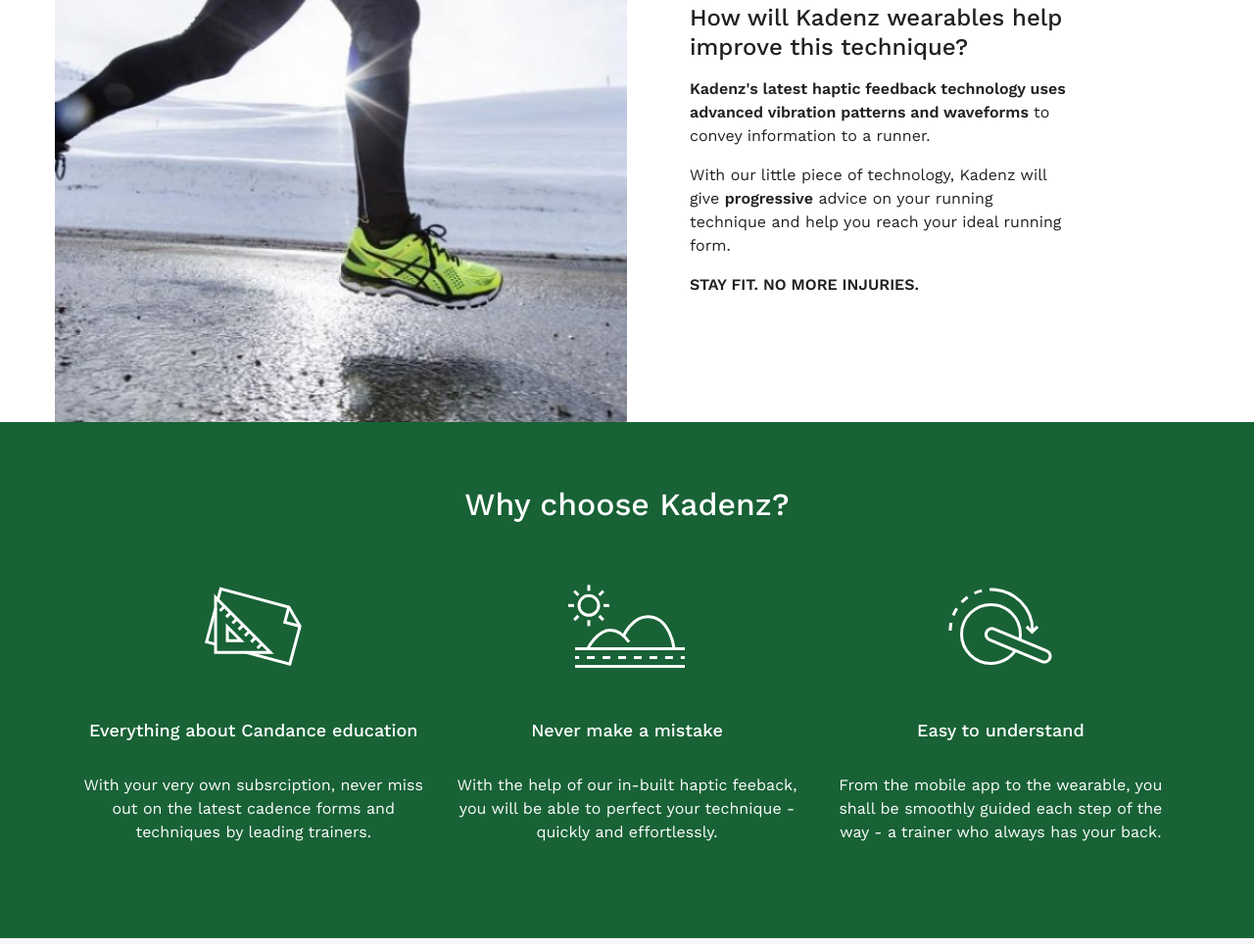
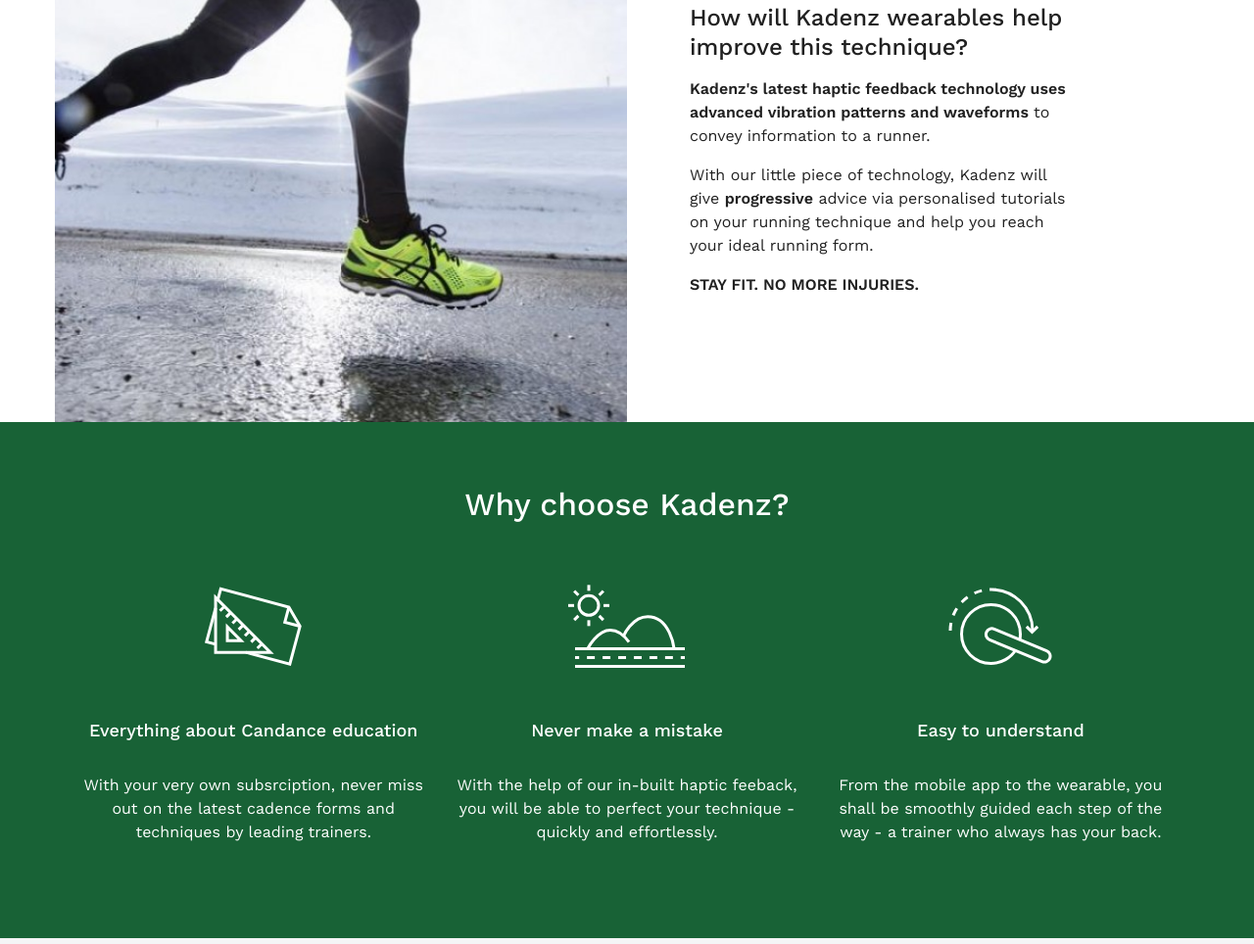
Before and after one commit to rahul047/kandenz, a plain HTML site: page index.html in a window 1280 px wide. Shown: the part 1841-2805 px from the top of the page at 98% size. Drawn offline with nearby package versions, Linux system fonts and the light colour scheme.

Commit message:
changed text again

```diff
--- a/index.html
+++ b/index.html
@@ -129,7 +129,7 @@ height="0" width="0" style="display:none;visibility:hidden"></iframe></noscript>
                     <h3>How will Kadenz wearables help improve this technique?</h3>
                     <p><b>Kadenz's latest haptic feedback technology uses advanced vibration patterns and waveforms</b> to convey information to a runner.</p>
 
-                      <p> With our little piece of technology, Kadenz will give <b>progressive</b> advice on your running technique and help you reach your ideal running form.</p>
+                      <p> With our little piece of technology, Kadenz will give <b>progressive</b> advice via personalised tutorials on your running technique and help you reach your ideal running form.</p>
 
                       <p><b>STAY FIT. NO MORE INJURIES.</b></p>
 
```
